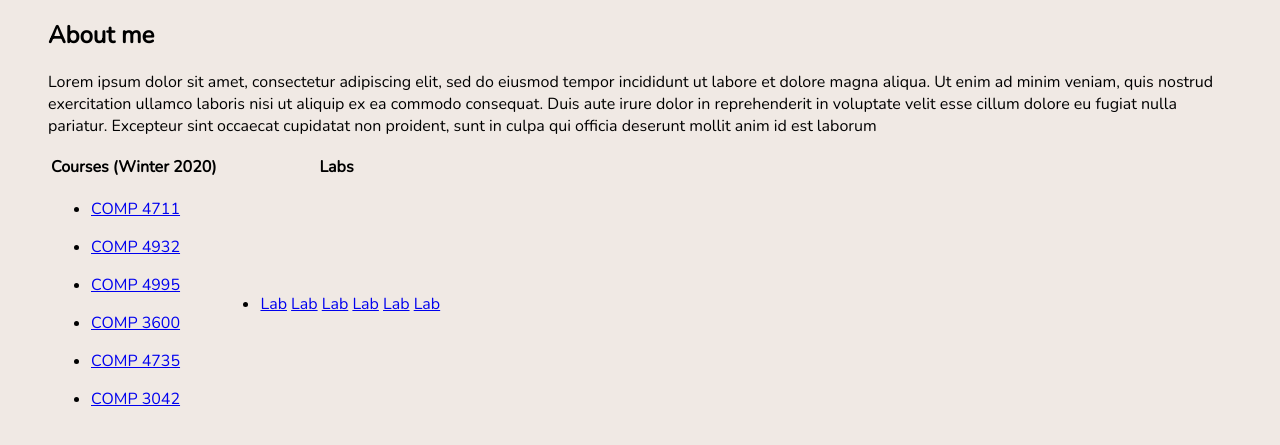
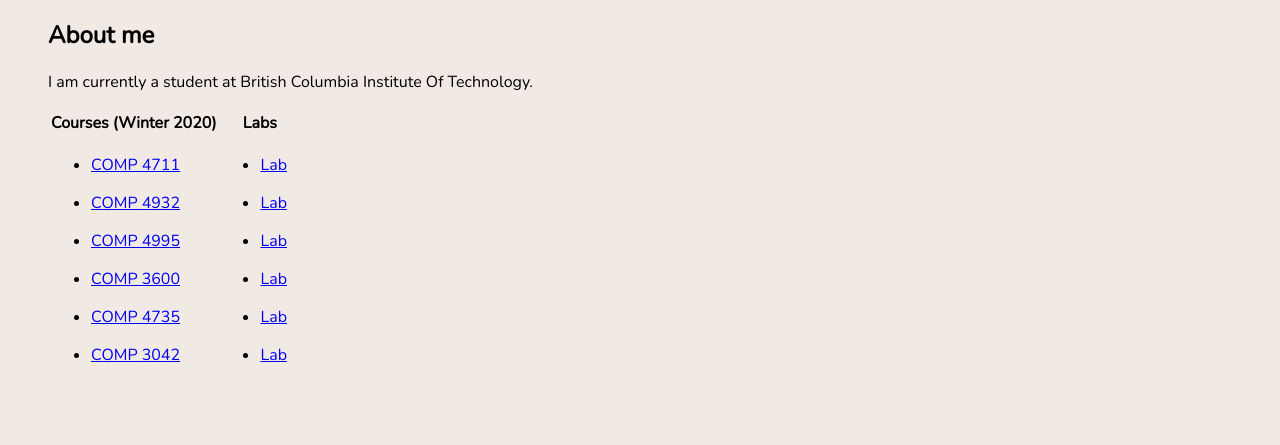
Before and after one commit to Haojun-Liao/InternetSoftware_Lab1, a plain HTML site: page index.html in a window 1280 px wide. Shown: the part 115-560 px from the top of the page. Drawn offline with nearby package versions, Linux system fonts and the light colour scheme.

Commit message:
forth commit.

```diff
--- a/index.html
+++ b/index.html
@@ -19,10 +19,7 @@
 </h1>
 <h2>About me</h2>
 <p>
-    Lorem ipsum dolor sit amet, consectetur adipiscing elit, sed do eiusmod tempor incididunt ut labore et dolore magna aliqua.
-    Ut enim ad minim veniam, quis nostrud exercitation ullamco laboris nisi ut aliquip ex ea commodo consequat.
-    Duis aute irure dolor in reprehenderit in voluptate velit esse cillum dolore eu fugiat nulla pariatur.
-    Excepteur sint occaecat cupidatat non proident, sunt in culpa qui officia deserunt mollit anim id est laborum
+    I am currently a student at British Columbia Institute Of Technology.
 </p>
 <table>
     <tr>
@@ -66,10 +63,30 @@
             <ul>
                 <li>
                     <a href="https://learn.bcit.ca/d2l/home/608428">Lab</a>
+                </li>
+            </ul>
+            <ul>
+                <li>
                     <a href="https://learn.bcit.ca/d2l/home/606170">Lab</a>
+                </li>
+            </ul>
+            <ul>
+                <li>
                     <a href="https://learn.bcit.ca/d2l/home/606174">Lab</a>
+                </li>
+            </ul>
+            <ul>
+                <li>
                     <a href="https://learn.bcit.ca/d2l/home/605806">Lab</a>
+                </li>
+            </ul>
+            <ul>
+                <li>
                     <a href="https://learn.bcit.ca/d2l/home/610162">Lab</a>
+                </li>
+            </ul>
+            <ul>
+                <li>
                     <a href="https://learn.bcit.ca/d2l/home/613266">Lab</a>
                 </li>
             </ul>
```
